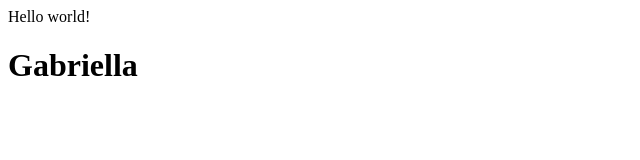
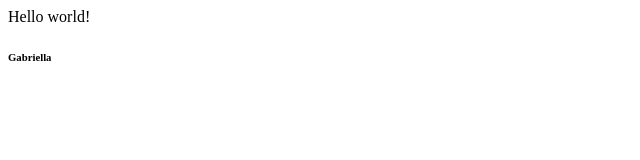
Before and after one commit to gabriellangellb/kampala_lamps, a plain HTML site: page index.html in a window 1280 px wide. Shown: the whole page, without its empty margins (0-640 px from the left). Drawn offline with Linux system fonts and the light colour scheme.

Commit message:
Update index.html

```diff
--- a/index.html
+++ b/index.html
@@ -1,3 +1,3 @@
 <p>Hello world!</p>
 
-<h1> Gabriella </h1>
+<h6> Gabriella </h6>
```
